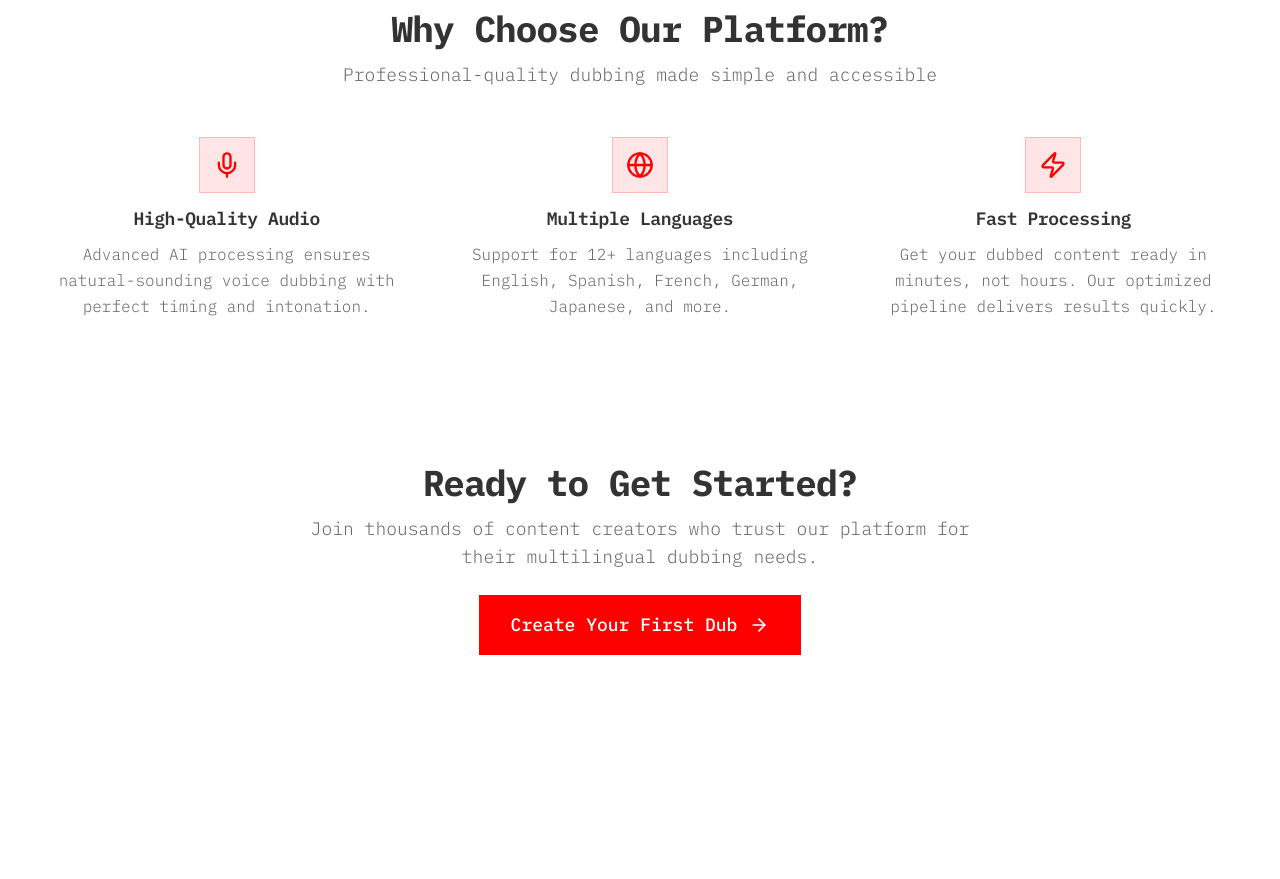
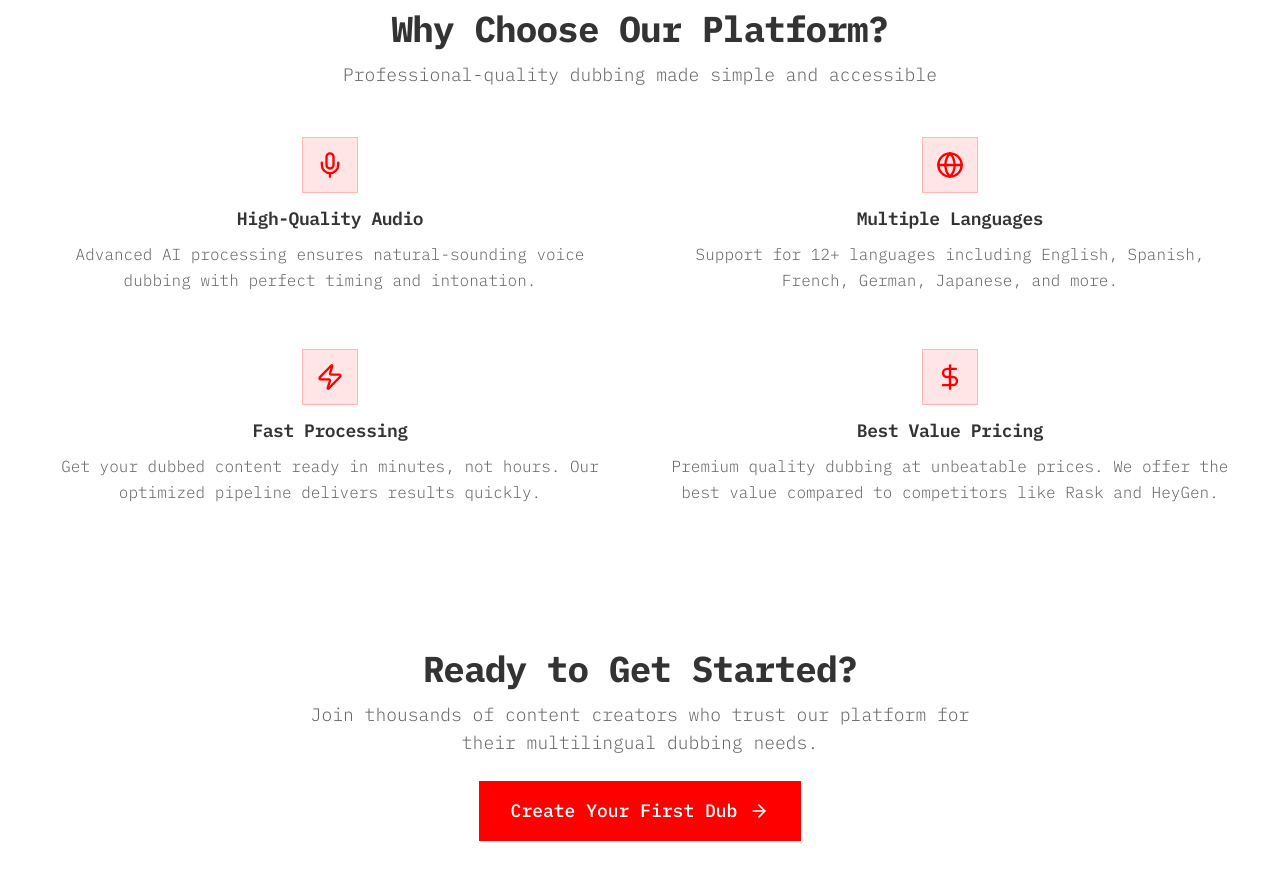
Before and after one commit to iudofia2026/youtubedubber.com, a Next.js app in the folder frontend/: page / in a window 1280 px wide. Shown: the part 880-1759 px from the top of the page. Before the commit the page ends 1599 px from the top, so only its background shows below. Built offline with nearby package versions, Linux system fonts and the light colour scheme.

Commit message:
Update features section to 2x2 grid with pricing feature
- Change grid from 3 columns to 2 columns (md:grid-cols-2)
- Add 'Best Value Pricing' feature with DollarSign icon
- Highlight competitive pricing vs Rask and HeyGen
- Maintain same animations and styling as other features

```diff
--- a/frontend/app/page.tsx
+++ b/frontend/app/page.tsx
@@ -3,7 +3,7 @@
 import React from 'react';
 import Link from 'next/link';
 import { motion } from 'framer-motion';
-import { ArrowRight, Mic, Globe, Zap } from 'lucide-react';
+import { ArrowRight, Mic, Globe, Zap, DollarSign } from 'lucide-react';
 import { Navigation } from '@/components/Navigation';
 import { YTdubberIcon } from '@/components/YTdubberIcon';
 
@@ -131,7 +131,7 @@ export default function Home() {
             </motion.p>
           </motion.div>
 
-          <div className="grid grid-cols-1 md:grid-cols-3 gap-6">
+          <div className="grid grid-cols-1 md:grid-cols-2 gap-6">
             {[
               {
                 icon: Mic,
@@ -147,6 +147,11 @@ export default function Home() {
                 icon: Zap,
                 title: 'Fast Processing',
                 description: 'Get your dubbed content ready in minutes, not hours. Our optimized pipeline delivers results quickly.',
+              },
+              {
+                icon: DollarSign,
+                title: 'Best Value Pricing',
+                description: 'Premium quality dubbing at unbeatable prices. We offer the best value compared to competitors like Rask and HeyGen.',
               },
             ].map((feature, index) => {
               const Icon = feature.icon;
```
